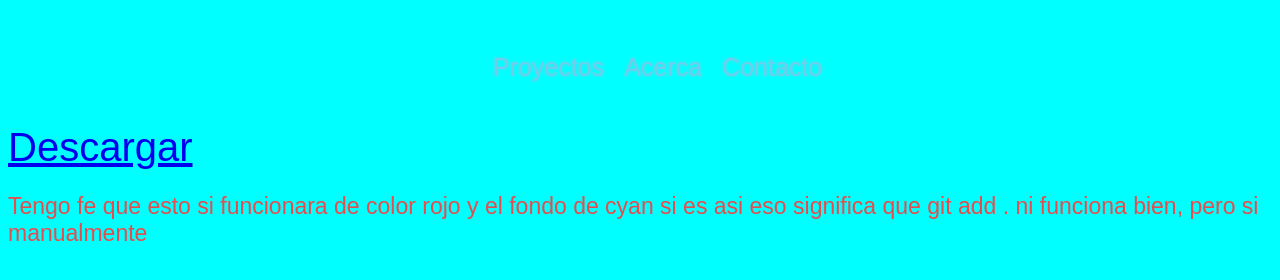
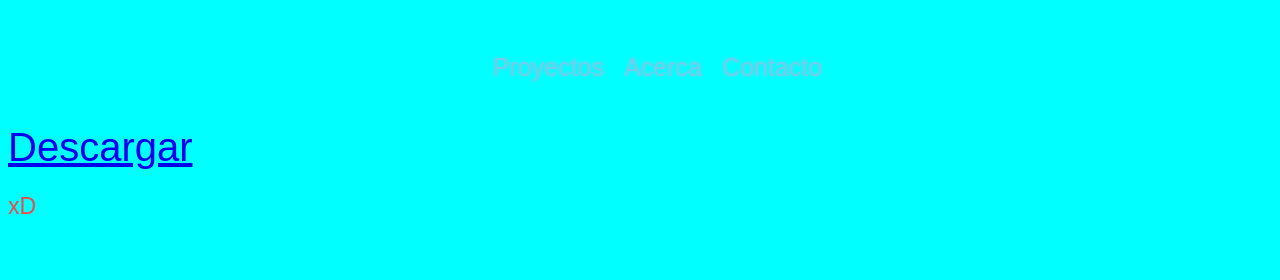
Before and after one commit to RenzoXDev/renzoxdev.github.io, a plain HTML site: page index.html in a window 1280 px wide. Drawn offline with Linux system fonts and the light colour scheme.

Commit message:
dwadwadwadwdkwadjkwadwa

```diff
--- a/index.html
+++ b/index.html
@@ -20,10 +20,7 @@
 
 <a href="texto-xD.txt"download="texto-xD.txt">Descargar</a>
 
-<p class="verificando">
-    Tengo fe que esto si funcionara de color rojo y el fondo de cyan
-    si es asi eso significa que git add . ni funciona bien, pero si manualmente
-</p>
+<p class="verificando"> xD </p>
 
 </body>
 </html>
```
